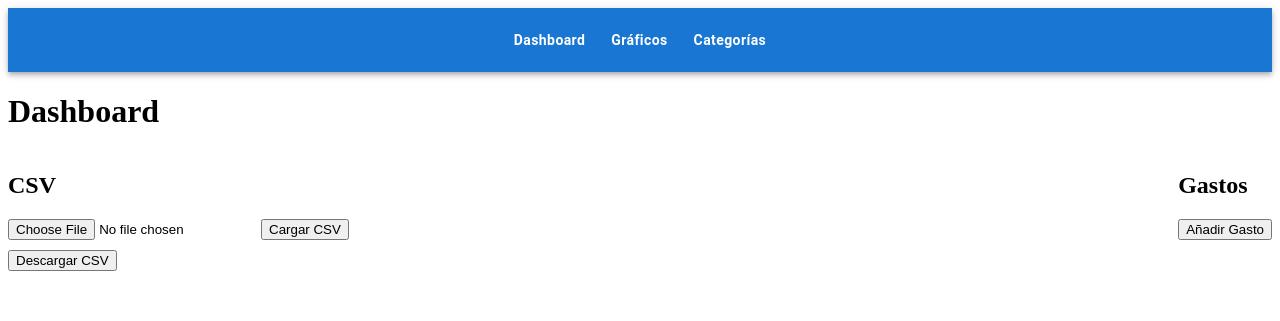
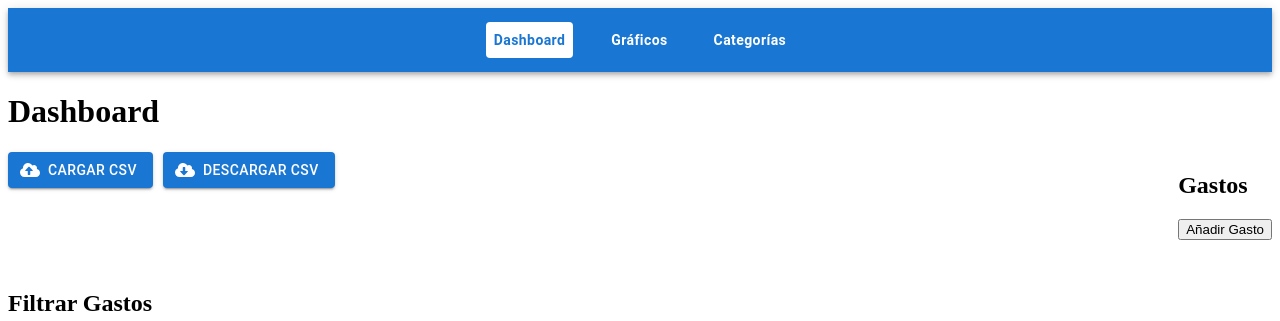
Before and after one commit to jorgedluffy/hoja-gastos, a React (Create React App) app in the folder front/: page /dashboard in a window 1280 px wide. Shown: the top 321 px of the page. Built offline with nearby package versions, Linux system fonts and the light colour scheme; no server answers.

Commit message:
mejoras de estilos

```diff
--- a/front/src/components/dashboard/Dashboard.css
+++ b/front/src/components/dashboard/Dashboard.css
@@ -20,11 +20,6 @@
     margin-bottom: 20px;
 }
 
-.csvGastos {
-    margin-bottom: 30px;
-    display: flex;
-    justify-content: space-between;
-}
 
 .gastos {
     margin-right: 100px;
--- a/front/src/components/dashboard/Dashboard.js
+++ b/front/src/components/dashboard/Dashboard.js
@@ -1,14 +1,14 @@
 import axios from 'axios';
 import { saveAs } from 'file-saver';
 import React, { useCallback, useEffect, useState } from 'react';
-import { FaEdit, FaTrash } from 'react-icons/fa'; // Importar iconos
+import { FaEdit, FaTrash, FaCloudUploadAlt, FaCloudDownloadAlt } from 'react-icons/fa'; // Importar iconos
 import GastoModal from '../gastos/GastoModal';
 import TotalGastos from '../gastos/TotalGastos';
 import './Dashboard.css';
-
+import Button from '@mui/material/Button';
+import { VisuallyHiddenInput, CsvGastos } from './Dashboard.styled';
 
 const Dashboard = () => {
-    const [file, setFile] = useState(null);
     const [error, setError] = useState('');
     const [success, setSuccess] = useState('');
     const [categorias, setCategorias] = useState([]);
@@ -49,8 +49,7 @@ const Dashboard = () => {
     }, [filtros, fetchData]);
 
     // Manejo de archivos CSV
-    const handleFileUpload = async (e) => {
-        e.preventDefault();
+    const handleFileUpload = async (file) => {
         if (!file) {
             setError('Por favor, selecciona un archivo CSV.');
             return;
@@ -66,7 +65,6 @@ const Dashboard = () => {
             });
             console.log('f f:', res);
             setSuccess(`Datos cargados exitosamente: ${res.data.total} registros procesados.`);
-            setFile(null);
             fetchData(); // Volver a obtener los datos después de cargar el CSV
         } catch (err) {
             console.log("errr" + formData);
@@ -103,32 +101,46 @@ const Dashboard = () => {
             <h1>Dashboard</h1>
 
             {/* Sección CSV */}
-            <section className='csvGastos'>
+            <CsvGastos>
                 <section>
-                    <h2>CSV</h2>
-                    <form onSubmit={handleFileUpload}>
-                        <input
+                    <Button
+                        component="label"
+                        role={undefined}
+                        variant="contained"
+                        tabIndex={-1}
+                        startIcon={<FaCloudUploadAlt />}
+                    >
+                        Cargar CSV
+                        <VisuallyHiddenInput
                             type="file"
-                            accept=".csv"
                             onChange={(e) => {
-                                setFile(e.target.files[0]);
                                 setError('');
                                 setSuccess('');
+                                handleFileUpload(e.target.files[0]);
                             }}
+                            multiple
                         />
-                        <button type="submit">Cargar CSV</button>
-                    </form>
+                    </Button>
+
+                    <Button
+                        component="label"
+                        role={undefined}
+                        variant="contained"
+                        tabIndex={-1}
+                        startIcon={<FaCloudDownloadAlt />}
+                        onClick={() => descargarCsv(gastos)}
+                        style={{ marginLeft: '10px' }}
+                    >
+                        Descargar CSV
+                    </Button>
                     {error && <div style={{ color: 'red' }}>{error}</div>}
                     {success && <div style={{ color: 'green' }}>{success}</div>}
-                    <button onClick={() => descargarCsv(gastos)} style={{ marginTop: '10px' }}>
-                        Descargar CSV
-                    </button>
                 </section>
                 <section>
                     <h2>Gastos</h2>
                     <button onClick={() => abrirModal()}>Añadir Gasto</button>
                 </section>
-            </section>
+            </CsvGastos>
 
             {/* Filtros */}
             <section className="filtros">
--- /dev/null
+++ b/front/src/components/dashboard/Dashboard.styled.js
@@ -0,0 +1,19 @@
+import { styled } from '@mui/material/styles';
+
+export const VisuallyHiddenInput = styled('input')({
+    clip: 'rect(0 0 0 0)',
+    clipPath: 'inset(50%)',
+    height: 1,
+    overflow: 'hidden',
+    position: 'absolute',
+    bottom: 0,
+    left: 0,
+    whiteSpace: 'nowrap',
+    width: 1,
+});
+
+export const CsvGastos = styled('section')({
+    marginBottom: '30px',
+    display: 'flex',
+    justifyContent: 'space-between',
+});
--- a/front/src/components/navbar/Navbar.css
+++ b/front/src/components/navbar/Navbar.css
@@ -9,11 +9,3 @@
     padding: 0 20px;
     /* Espaciado extra en los lados */
 }
-
-.button {
-    margin: 0 10px;
-    color: white !important;
-    /* Asegura que el color sea blanco */
-    font-weight: bold;
-    text-transform: none;
-}
--- a/front/src/components/navbar/Navbar.js
+++ b/front/src/components/navbar/Navbar.js
@@ -1,34 +1,46 @@
 import React from 'react';
 import { AppBar, Toolbar, Button } from '@mui/material';
-import { useNavigate } from 'react-router-dom';
-import './Navbar.css'; // Asegúrate de que el archivo CSS esté correctamente importado
+import { useLocation, useNavigate } from 'react-router-dom';
+import './Navbar.css';
 
 const Navbar = () => {
     const navigate = useNavigate();
+    const location = useLocation();
+
+    const baseButtonStyle = {
+        color: '#ffffff',
+        fontWeight: 'bold',
+        textTransform: 'none',
+        margin: '0 10px',
+    };
+
+    const activeButtonStyle = {
+        backgroundColor: '#ffffff',
+        color: '#1976d2',
+        '&:hover': {
+            backgroundColor: '#e3f2fd',
+        },
+    };
+
+    const renderButton = (label, path) => (
+        <Button
+            sx={{
+                ...baseButtonStyle,
+                ...(location.pathname === path ? activeButtonStyle : {}),
+            }}
+            onClick={() => navigate(path)}
+        >
+            {label}
+        </Button>
+    );
 
     return (
         <AppBar position="static" className="navbar">
             <Toolbar>
-                {/* Contenedor de botones */}
                 <div style={{ display: 'flex', gap: '10px' }}>
-                    <Button
-                        sx={{ color: '#ffffff', fontWeight: 'bold', textTransform: 'none' }}
-                        onClick={() => navigate('/dashboard')}
-                    >
-                        Dashboard
-                    </Button>
-                    <Button
-                        sx={{ color: '#ffffff', fontWeight: 'bold', textTransform: 'none' }}
-                        onClick={() => navigate('/graficos')}
-                    >
-                        Gráficos
-                    </Button>
-                    <Button
-                        sx={{ color: '#ffffff', fontWeight: 'bold', textTransform: 'none' }}
-                        onClick={() => navigate('/categorias')}
-                    >
-                        Categorías
-                    </Button>
+                    {renderButton('Dashboard', '/dashboard')}
+                    {renderButton('Gráficos', '/graficos')}
+                    {renderButton('Categorías', '/categorias')}
                 </div>
             </Toolbar>
         </AppBar>
```
